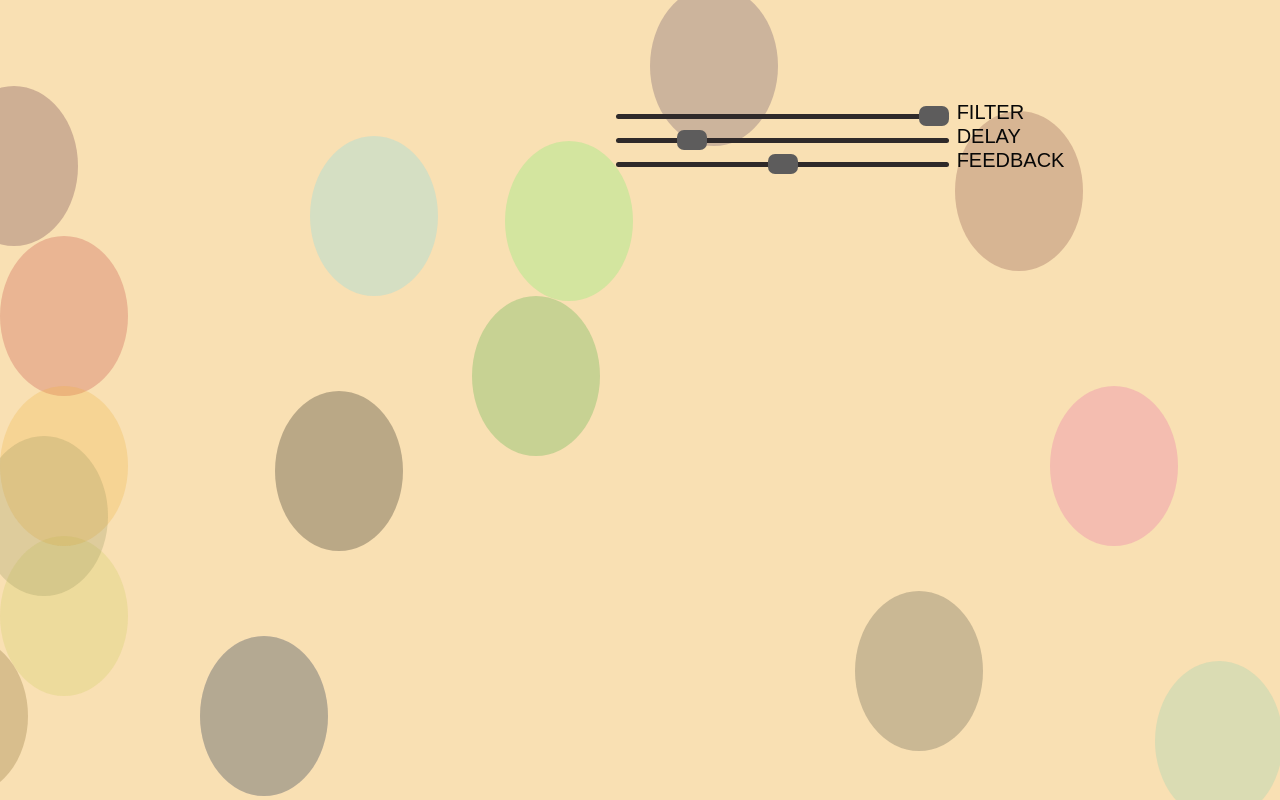
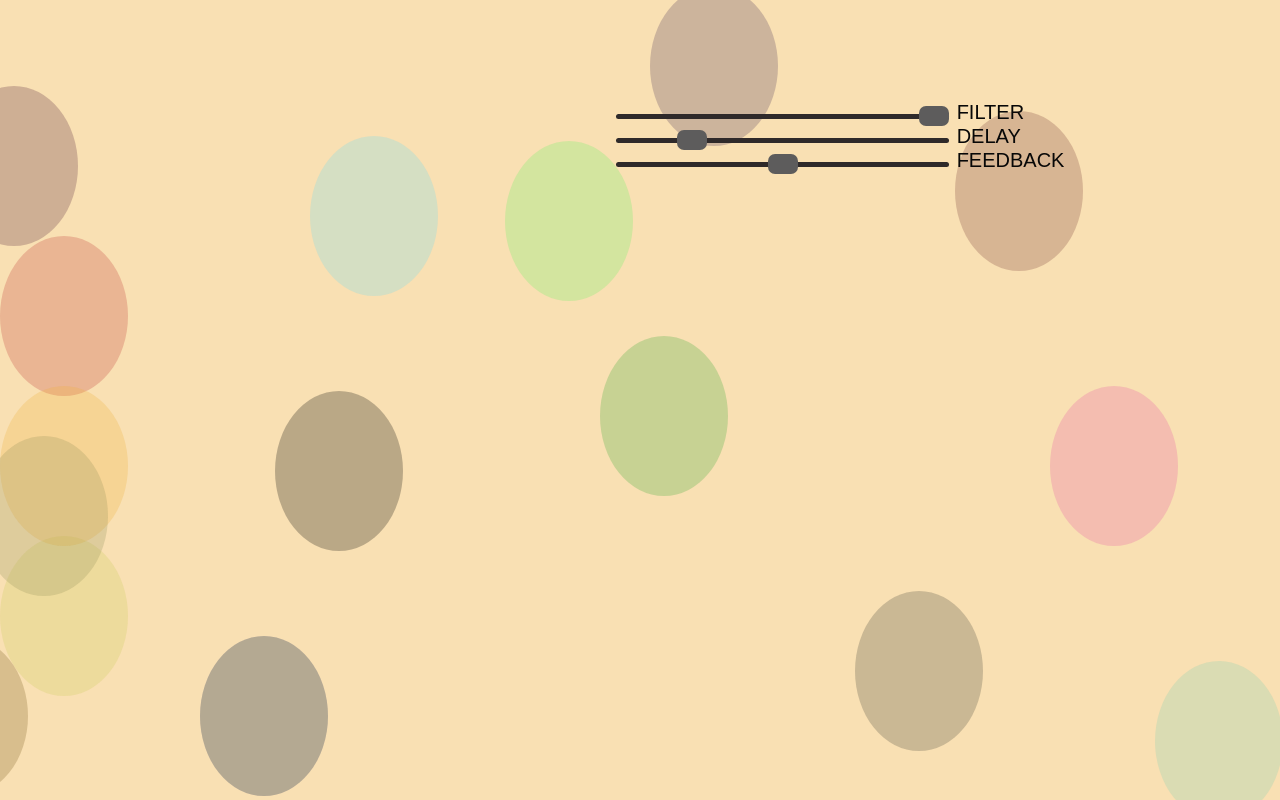
Before and after one commit to lavilles/WEB-AUDIO, a plain HTML site: page index.html in a window 1280 px wide. Drawn offline with Linux system fonts and the light colour scheme; no server answers.

Commit message:
viewport

```diff
--- a/styles.css
+++ b/styles.css
@@ -33,8 +33,8 @@ div.button {
 }
 
 div.button[data-index="0"] {
-  top: -5vh;
-  left: -10vw;
+  top: -10%;
+  left: -10%;
   background-color: rgb(54, 169, 54);
   border-radius: 50%;
 }
```
